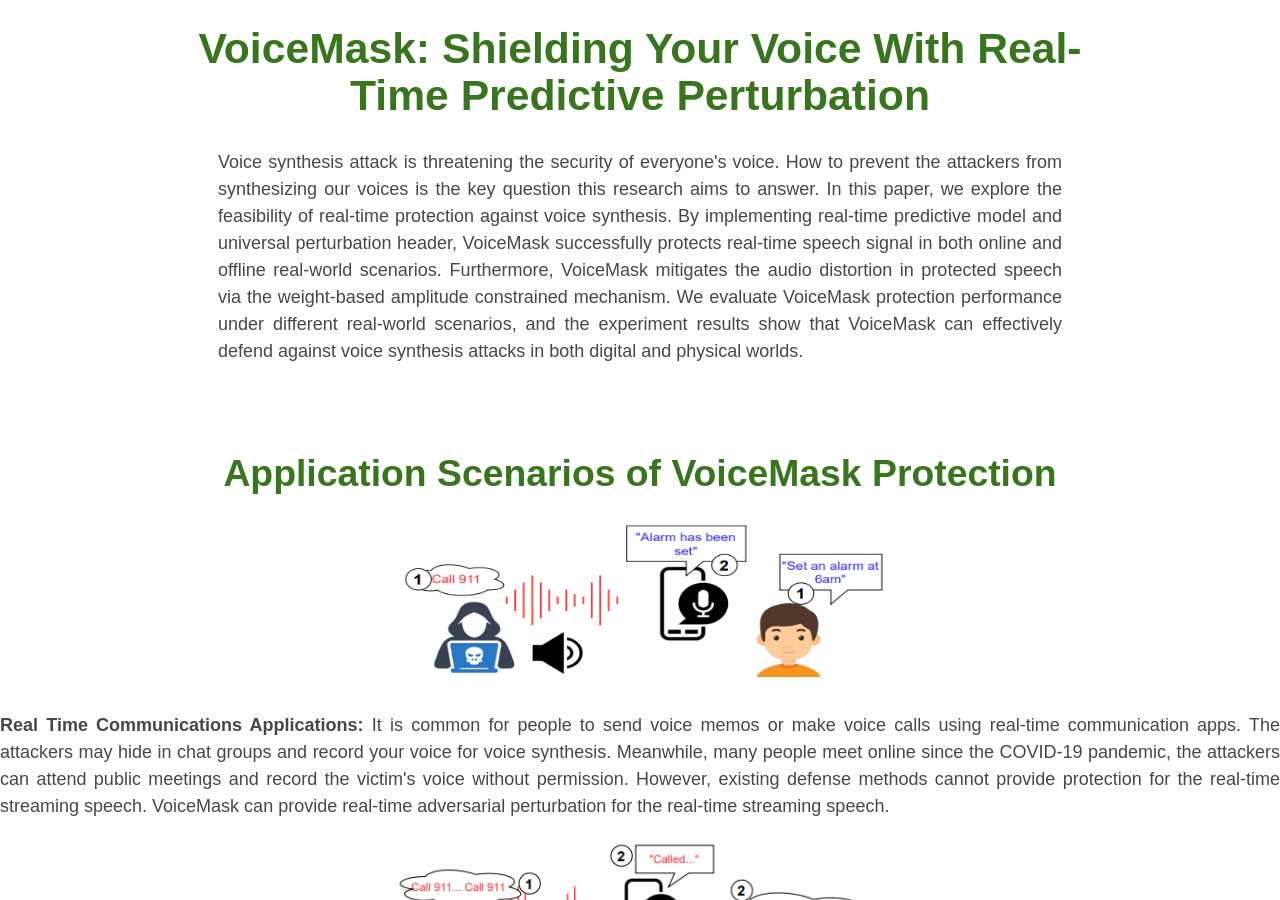
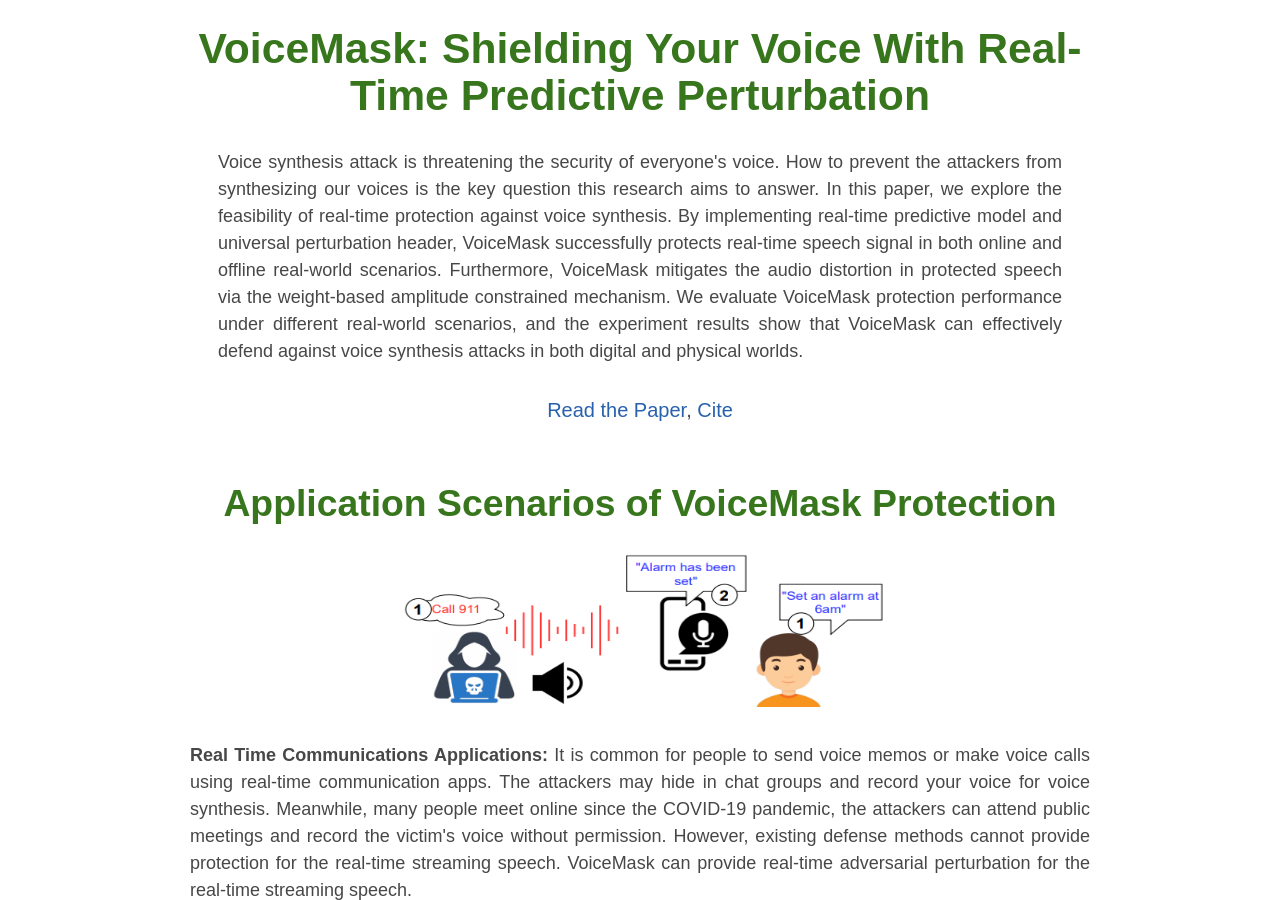
Before and after one commit to voicemask/voicemask.github.io, a Jekyll site: the page built from index.md, in a window 1280 px wide and 900 px high. Built offline with Jekyll 4.4.1, drawn with Linux system fonts in a browser that asks for light colours.

Commit message:
Update default.html

```diff
--- a/_layouts/default.html
+++ b/_layouts/default.html
@@ -37,8 +37,8 @@ Furthermore, VoiceMask mitigates the audio distortion in protected speech via th
 We evaluate VoiceMask protection performance under different real-world scenarios, and the experiment results show that VoiceMask can effectively defend against voice synthesis attacks in both digital and physical worlds.
 					</p>
 					<br>
-</div>
-					<!-- <p style="font-size:20px; text-align: center"><a href="assets/paper.pdf">Read the Paper</a>,
+				<!-- </div> -->
+					<p style="font-size:20px; text-align: center"><a href="assets/paper.pdf">Read the Paper</a>,
 					<a href="#bibtex" data-toggle="collapse" role="button">
 					Cite <i class="fa fa-quote-right" aria-hidden="true"></i></a>
 				<div id="bibtex" style="margin-top: 1.5em;" class="collapse" align="left">
@@ -48,7 +48,7 @@ We evaluate VoiceMask protection performance under different real-world scenario
   author={Guo, Hanqing and Wang, Yuanda and Ivanov, Nikolay and Yan, Qiben and Xiao, Li},
   booktitle={Proceedings of the 2022  ACM Conference on Computer and Communications Security (CCS)},
   year={2022}
-} -->
+}
 </pre></p></div>
 	</div>
 
```
